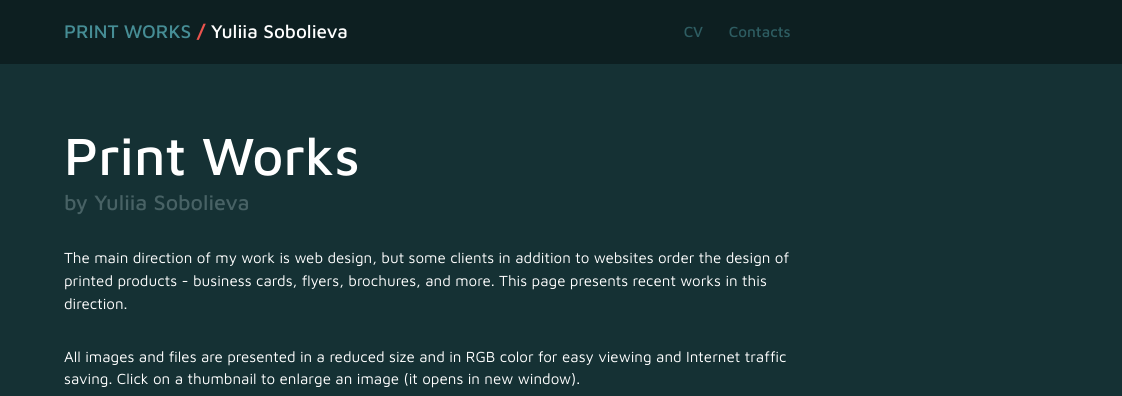
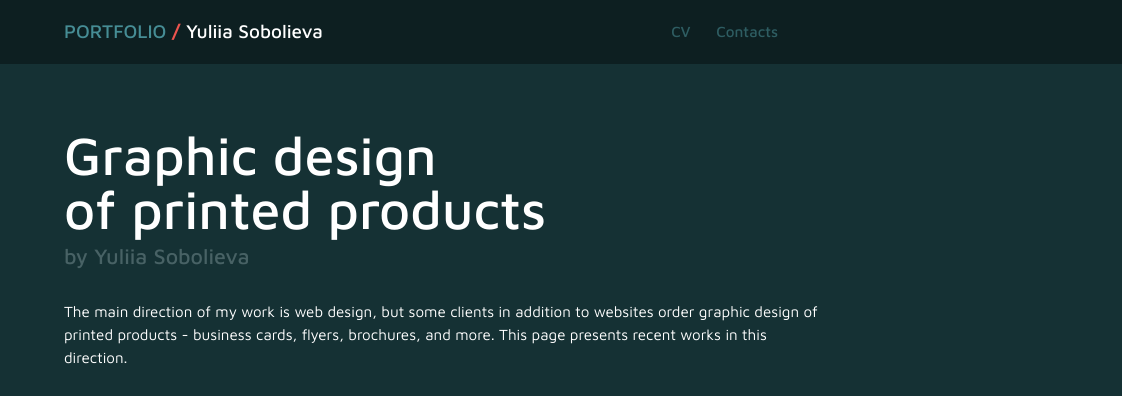
Before and after one commit to julchides/rsschool-cv, a plain HTML site: page print-works.html in a window 1280 px wide. Shown: the top 396 px of the page, 0-1122 px from the left. Drawn offline with Linux system fonts and the light colour scheme.

Commit message:
fix: text

```diff
--- a/print-works.html
+++ b/print-works.html
@@ -11,7 +11,7 @@
       rel="stylesheet"
     />
     <link rel="stylesheet" href="style.css" />
-    <title>Print Works&nbsp;/&nbsp;Yuliia Sobolieva</title>
+    <title>Portfolio&nbsp;/&nbsp;Yuliia Sobolieva</title>
   </head>
   <body>
     <div class="wrapper">
@@ -19,7 +19,7 @@
         <div class="container-header">
           <div class="page-title">
             <a href="print-works.html">
-              PRINT WORKS <span class="dash">/</span>
+              PORTFOLIO <span class="dash">/</span>
               <span class="name">Yuliia Sobolieva</span>
             </a>
           </div>
@@ -83,11 +83,14 @@
         <section class="hero">
           <div class="container">
             <div class="hero-text">
-              <h1 class="hero-title">Print Works</h1>
+              <h1 class="hero-title">
+                Graphic design <br />
+                of printed products
+              </h1>
               <h4 class="hero-subtitle">by Yuliia Sobolieva</h4>
               <p>
                 The main direction of my work is web design, but some clients in
-                addition to websites order the design of printed products -
+                addition to websites order graphic design of printed products -
                 business cards, flyers, brochures, and more. This page presents
                 recent works in this direction.
               </p>
```
